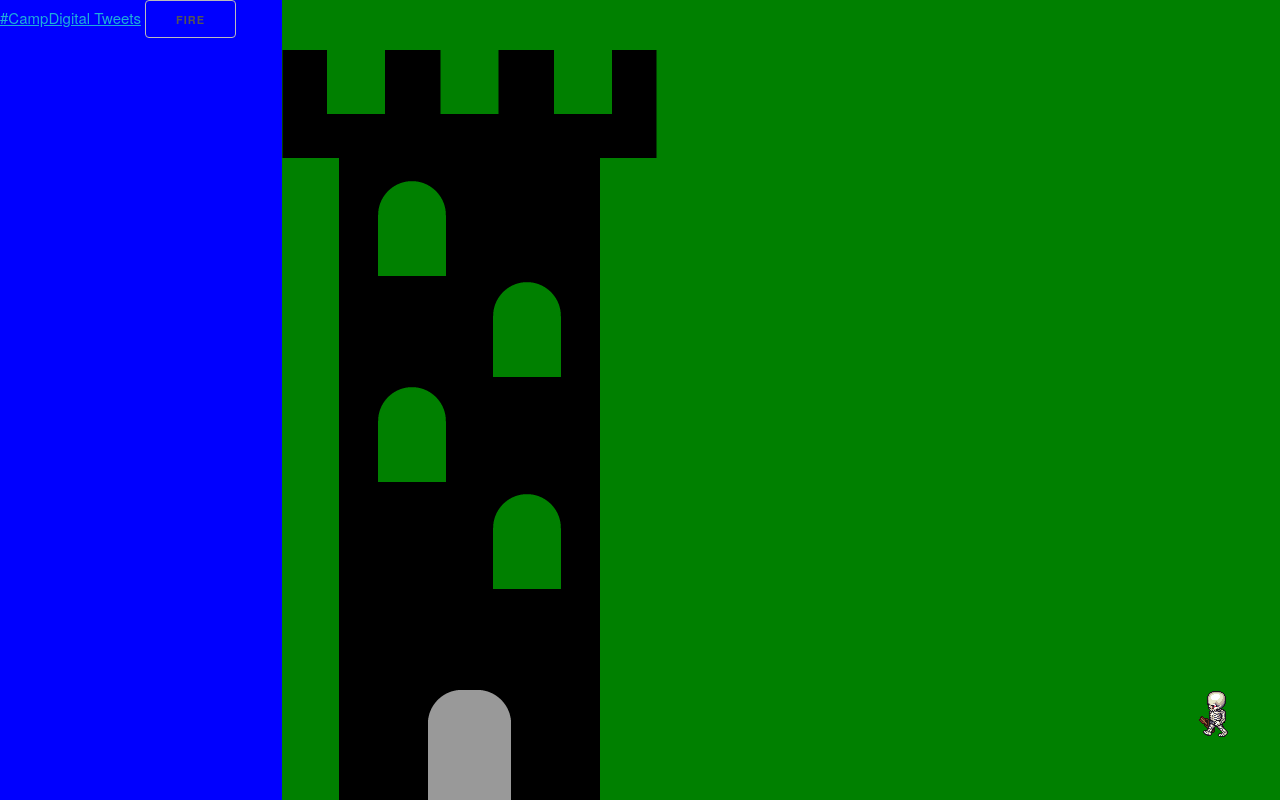
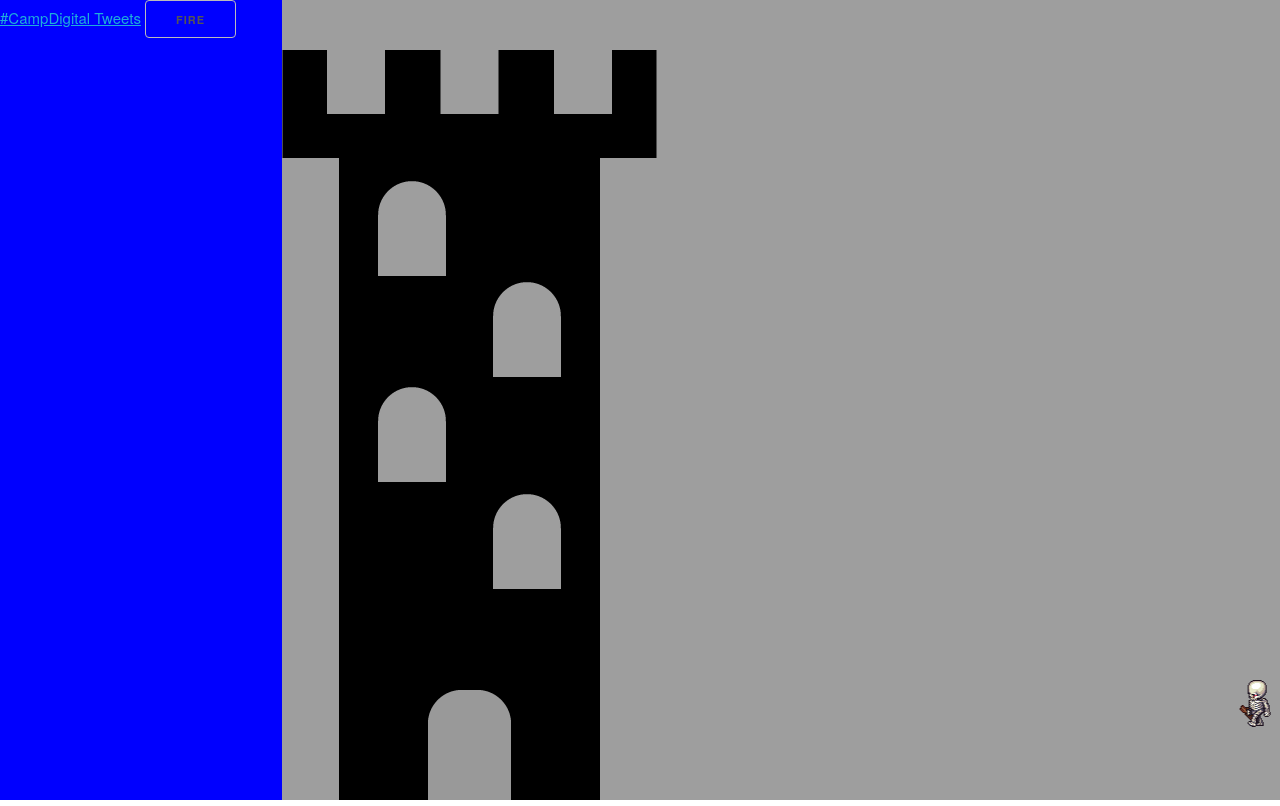
Before and after one commit to Kent-Godfrey/NDCampDigital, a plain HTML site: page index.html in a window 1280 px wide. Drawn offline with nearby package versions, Linux system fonts and the light colour scheme.

Commit message:
Added background to horde.js. Commented code and deleted green background from css file.

```diff
--- a/css/style.css
+++ b/css/style.css
@@ -27,5 +27,6 @@
 
 .canvas-container {
   height: 100vh;
-  background: green;
+
+
 }
--- a/js/horde.js
+++ b/js/horde.js
@@ -19,10 +19,13 @@ resizeCanvas();
 //Vars created to easily access the canvas W & H
 var canvasWidth = c.width();
 var canvasHeight= c.height();
+//Initialize images
 var skele = new Image();
 skele.src = 'images/skeletonAnimation.png';
 skele.addEventListener("load", loadImage, false);
 imageObj.src = 'images/tower.png';
+var backdrop = new Image();
+backdrop.src = 'http://i.imgur.com/PhFQkdl.png';
 
 function loadImage(e){
 	animate();
@@ -38,41 +41,49 @@ var horde = {
 	"frameHeight":47,
 	"totalFrames":9,
 	"currentFrame":0,
-
 }
 
 //Animation
 function animate(){
+	//calc for actual position of horde
 	var sqrActPos = canvasWidth- horde.sqrx;
 	//update Squares X pos
 	horde.sqrx++;
+	//draws background
+	ctx.drawImage(backdrop, 0, 0, canvasWidth, canvasHeight);
 	//Clears canvas clean
 	ctx.clearRect(0,0,canvasWidth, canvasHeight);
 	//Draws Square in new Position
 	//ctx.fillRect(canvasWidth- horde.sqrx,690,horde.rectSize,horde.rectSize);
-	ctx.drawImage(skele, horde.shift,0,horde.frameWidth,horde.frameHeight,sqrActPos,690,horde.frameWidth,horde.frameHeight);
+
+	ctx.drawImage(backdrop,0,0,canvasWidth,canvasHeight);
+	ctx.drawImage(skele, horde.shift,0,horde.frameWidth,horde.frameHeight,sqrActPos,canvasHeight*0.85,horde.frameWidth,horde.frameHeight);
 	ctx.drawImage(imageObj, 0, 50);
+
+	//shifts through sprite sheet (animates)
 	horde.shift+= horde.frameWidth +1;
 
+	//resets spritesheet. Loops through
 	if (horde.currentFrame == horde.totalFrames){
 
 		horde.shift = 0;
 		horde.currentFrame= 0;
 	}
+	//loops through each frame. frame properties stated in horde Object.
+	horde.currentFrame++;
 
-	horde.currentFrame++;
 	//SPEAK TO THE TEAM ABOUT THIS.
 	//requestAnimationFrame(animate);
 
 	//Controlls speed
 	setTimeout(animate,120);
-	canvasWidth - horde.sqrx;
+	//canvasWidth - horde.sqrx;
 	//console.log(horde.sqrx);
 	console.log(horde.startPos);
 	console.log(sqrActPos);
 
 };
-animate();
+
 
 
 
```
